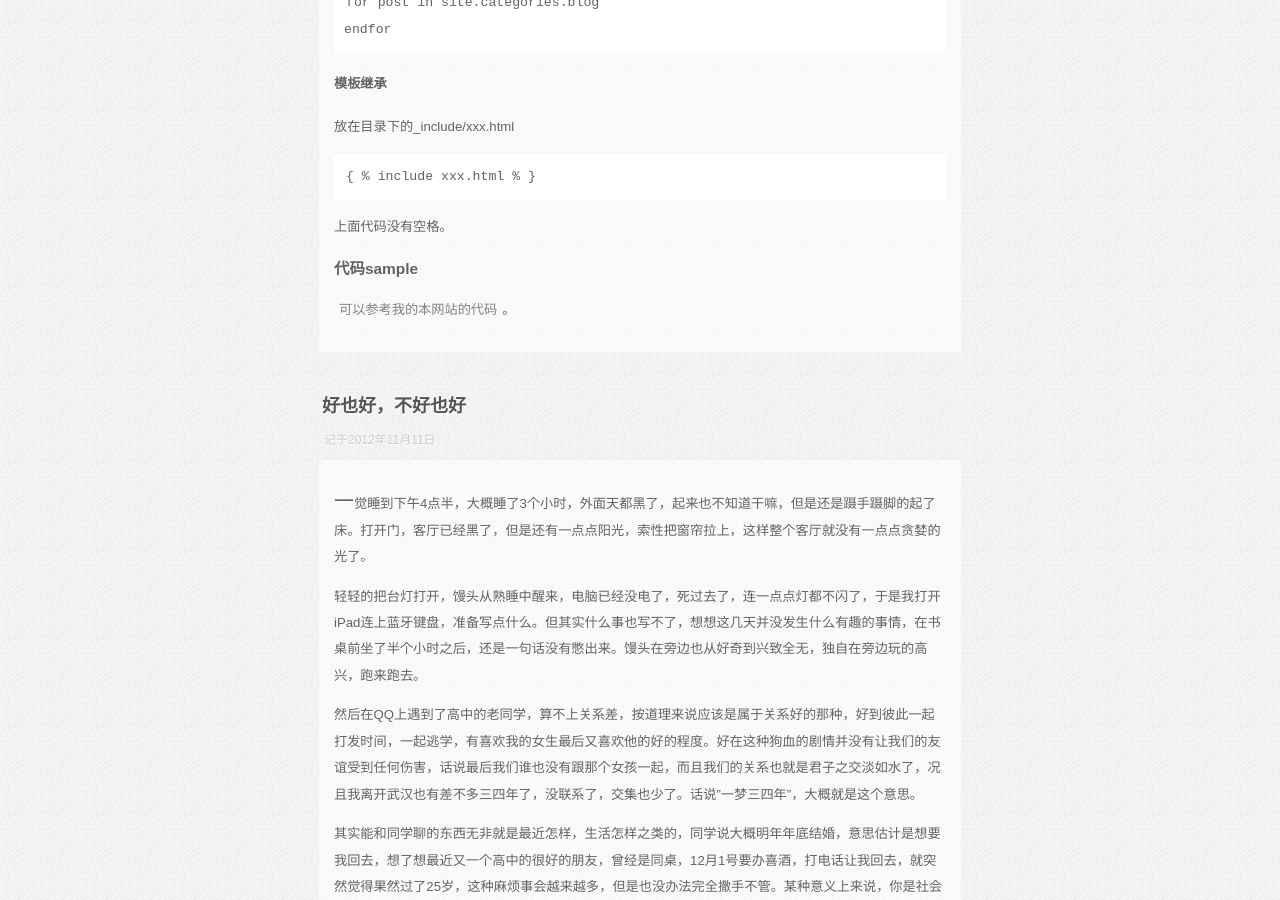
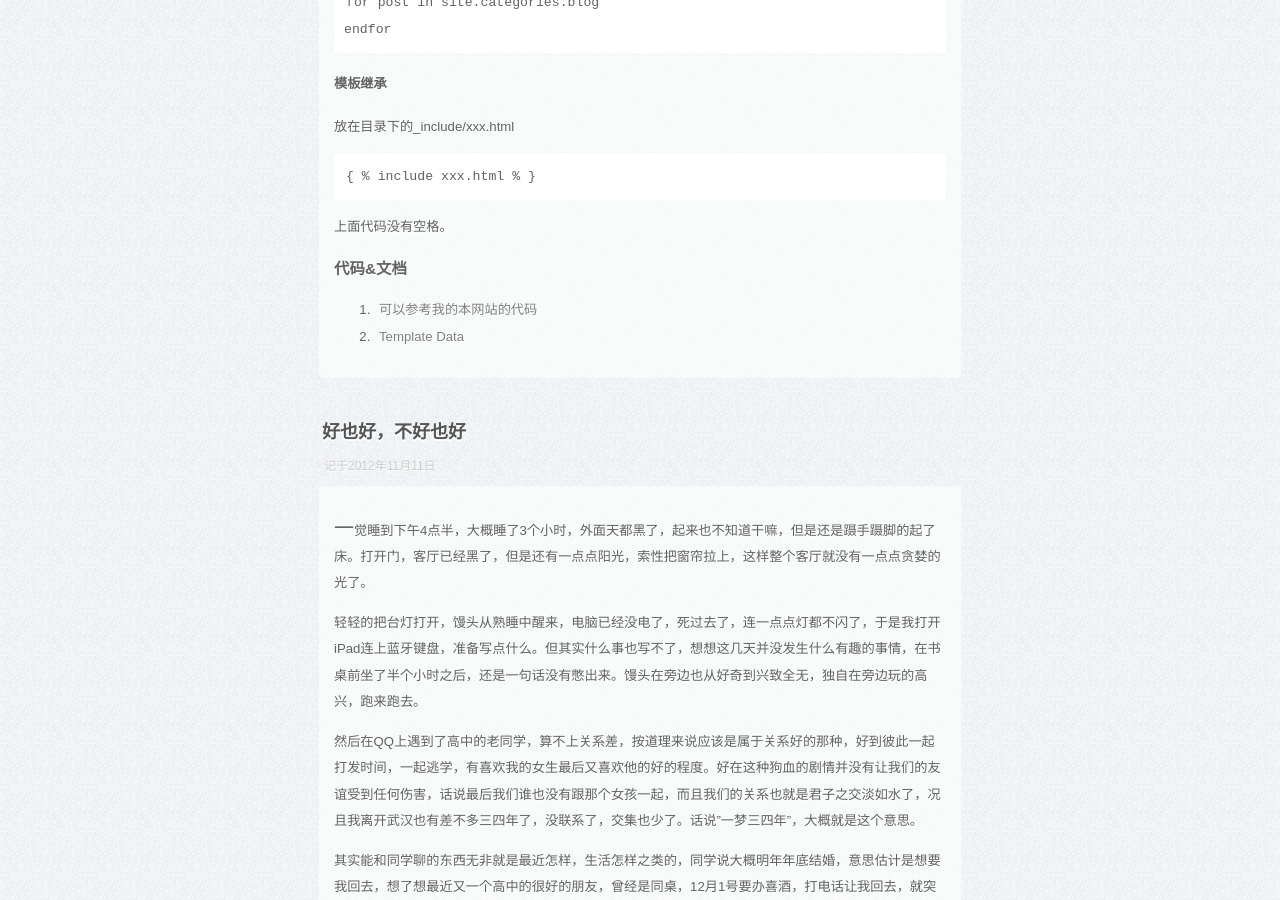
Before and after one commit to zwitzwit/guojing.github.com, a Jekyll site: the page built from index.html, in a window 1280 px wide and 900 px high, scrolled down 1992 px. Built offline with Jekyll 4.4.1, drawn with Linux system fonts in a browser that asks for light colours; Markdown is read by kramdown in place of the engine named in the settings; the list of posts is cut into pages by our own code.

Commit message:
add link

```diff
--- a/_posts/blog/2012-11-14-jekyll-and-github-tec.md
+++ b/_posts/blog/2012-11-14-jekyll-and-github-tec.md
@@ -84,6 +84,7 @@ Jekyll和Github做博客很爽，基本的需求也都可以满足，这里记
 
 上面代码没有空格。
 
-### 代码sample ###
+### 代码&文档 ###
 
-[可以参考我的本网站的代码](https://github.com/GuoJing/guojing.github.com)。
+1. [可以参考我的本网站的代码](https://github.com/GuoJing/guojing.github.com)
+2. [Template Data](https://github.com/mojombo/jekyll/wiki/Template-Data)
```
